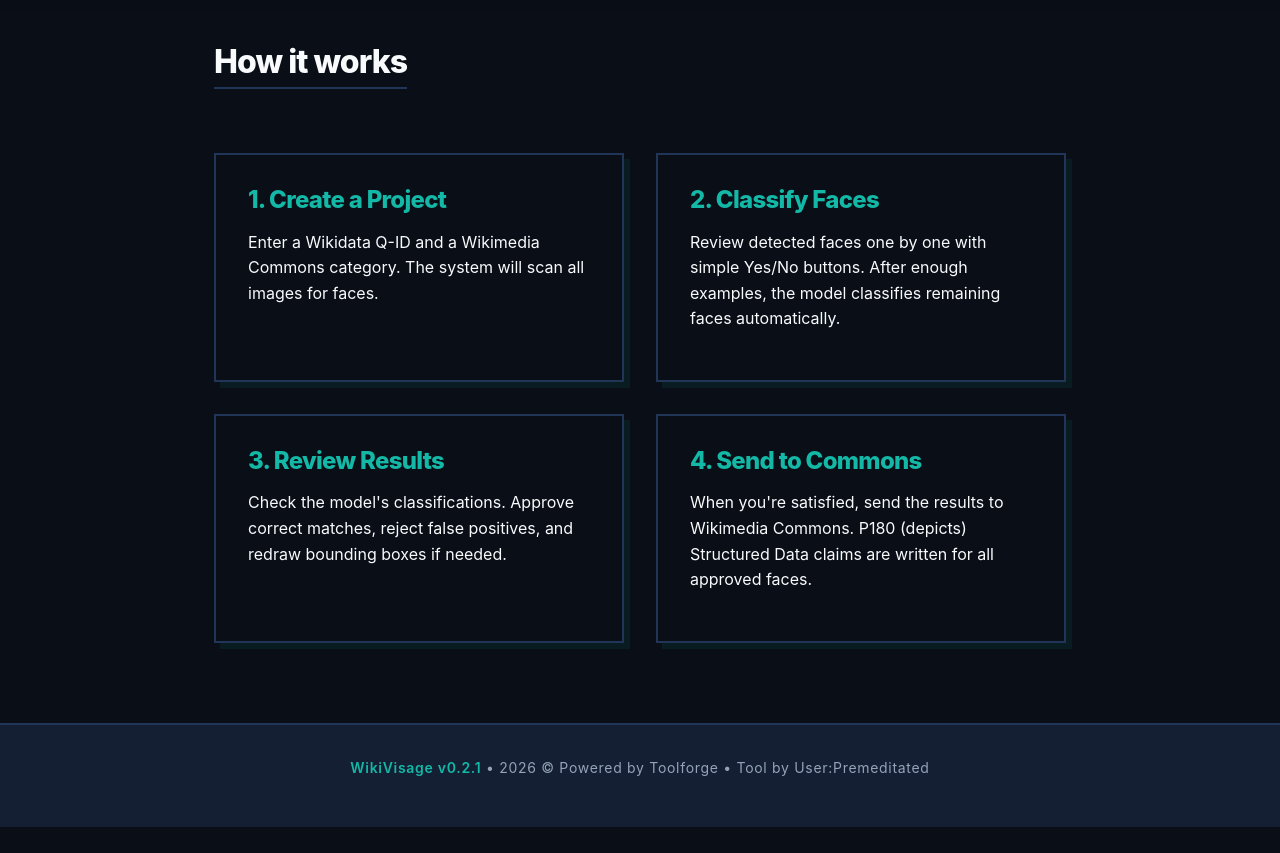
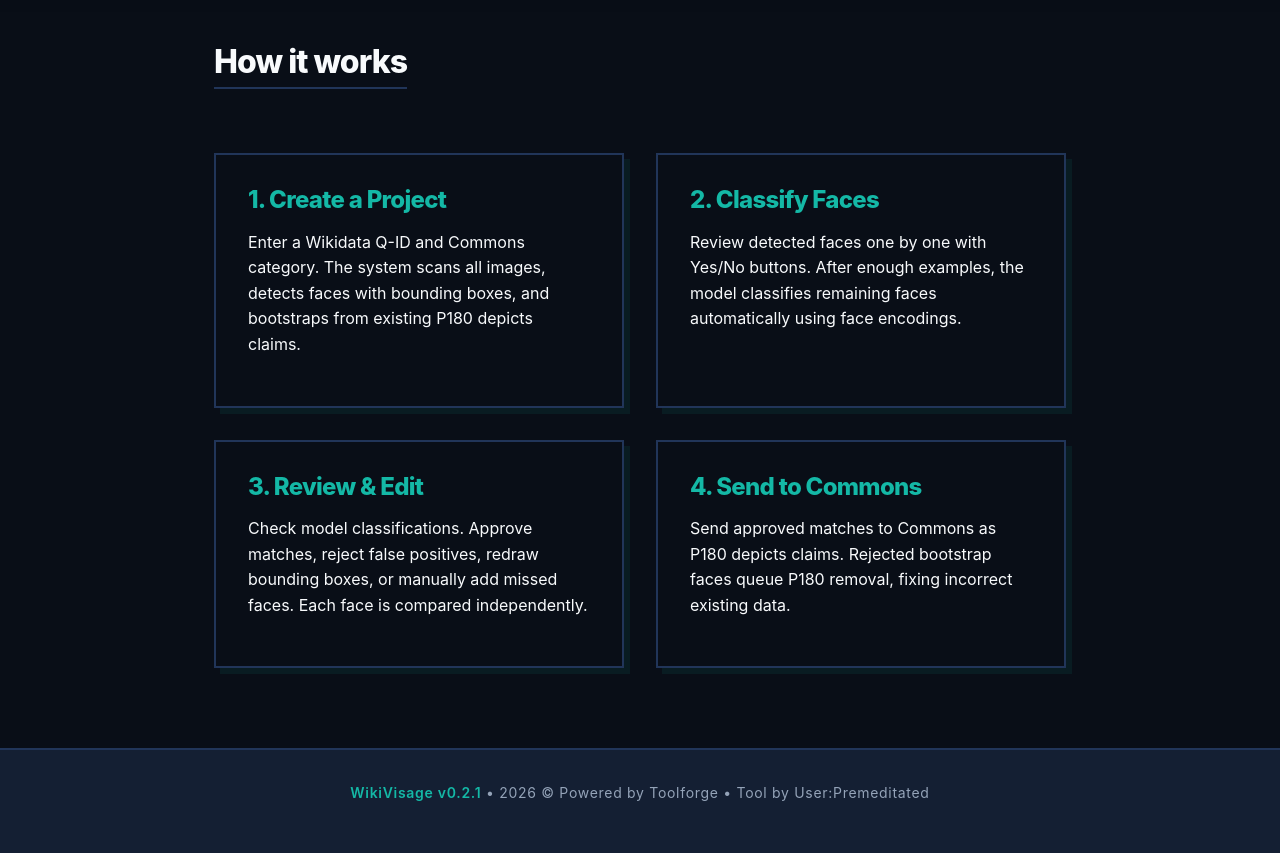
Before and after one commit to DiFronzo/WikiVisage, a Flask app: page / in a window 1280 px wide. Shown: the part 814-1667 px from the top of the page. Before the commit the page ends 1641 px from the top, so only its background shows below. Run offline with Flask 3, Linux system fonts and the light colour scheme; parts of the project's set-up code (start-up, migrations or seed data) failed here and were passed over; some libraries are stand-ins or nearby versions.

Commit message:
feat: update landing page 'How it works' section with current features
- Add bounding boxes, manual face adding, and P180 removal to feature description
- Update i18n for all locales (en, nb, es, fr)
- Compile .mo files

```diff
--- a/templates/index.html
+++ b/templates/index.html
@@ -78,19 +78,19 @@
 <div class="features">
     <div class="feature-card">
         <h3>{{ _('1. Create a Project') }}</h3>
-        <p>{{ _('Enter a Wikidata Q-ID and a Wikimedia Commons category. The system will scan all images for faces.') }}</p>
+        <p>{{ _('Enter a Wikidata Q-ID and Commons category. The system scans all images, detects faces with bounding boxes, and bootstraps from existing P180 depicts claims.') }}</p>
     </div>
     <div class="feature-card">
         <h3>{{ _('2. Classify Faces') }}</h3>
-        <p>{{ _('Review detected faces one by one with simple Yes/No buttons. After enough examples, the model classifies remaining faces automatically.') }}</p>
+        <p>{{ _('Review detected faces one by one with Yes/No buttons. After enough examples, the model classifies remaining faces automatically using face encodings.') }}</p>
     </div>
     <div class="feature-card">
-        <h3>{{ _('3. Review Results') }}</h3>
-        <p>{{ _('Check the model\'s classifications. Approve correct matches, reject false positives, and redraw bounding boxes if needed.') }}</p>
+        <h3>{{ _('3. Review & Edit') }}</h3>
+        <p>{{ _('Check model classifications. Approve matches, reject false positives, redraw bounding boxes, or manually add missed faces. Each face is compared independently.') }}</p>
     </div>
     <div class="feature-card">
         <h3>{{ _('4. Send to Commons') }}</h3>
-        <p>{{ _('When you\'re satisfied, send the results to Wikimedia Commons. P180 (depicts) Structured Data claims are written for all approved faces.') }}</p>
+        <p>{{ _('Send approved matches to Commons as P180 depicts claims. Rejected bootstrap faces queue P180 removal, fixing incorrect existing data.') }}</p>
     </div>
 </div>
 {% endblock %}
```
Also changed, not shown: translations/en/LC_MESSAGES/messages.po, translations/es/LC_MESSAGES/messages.po, translations/fr/LC_MESSAGES/messages.po, translations/nb/LC_MESSAGES/messages.po, 5 other files.
